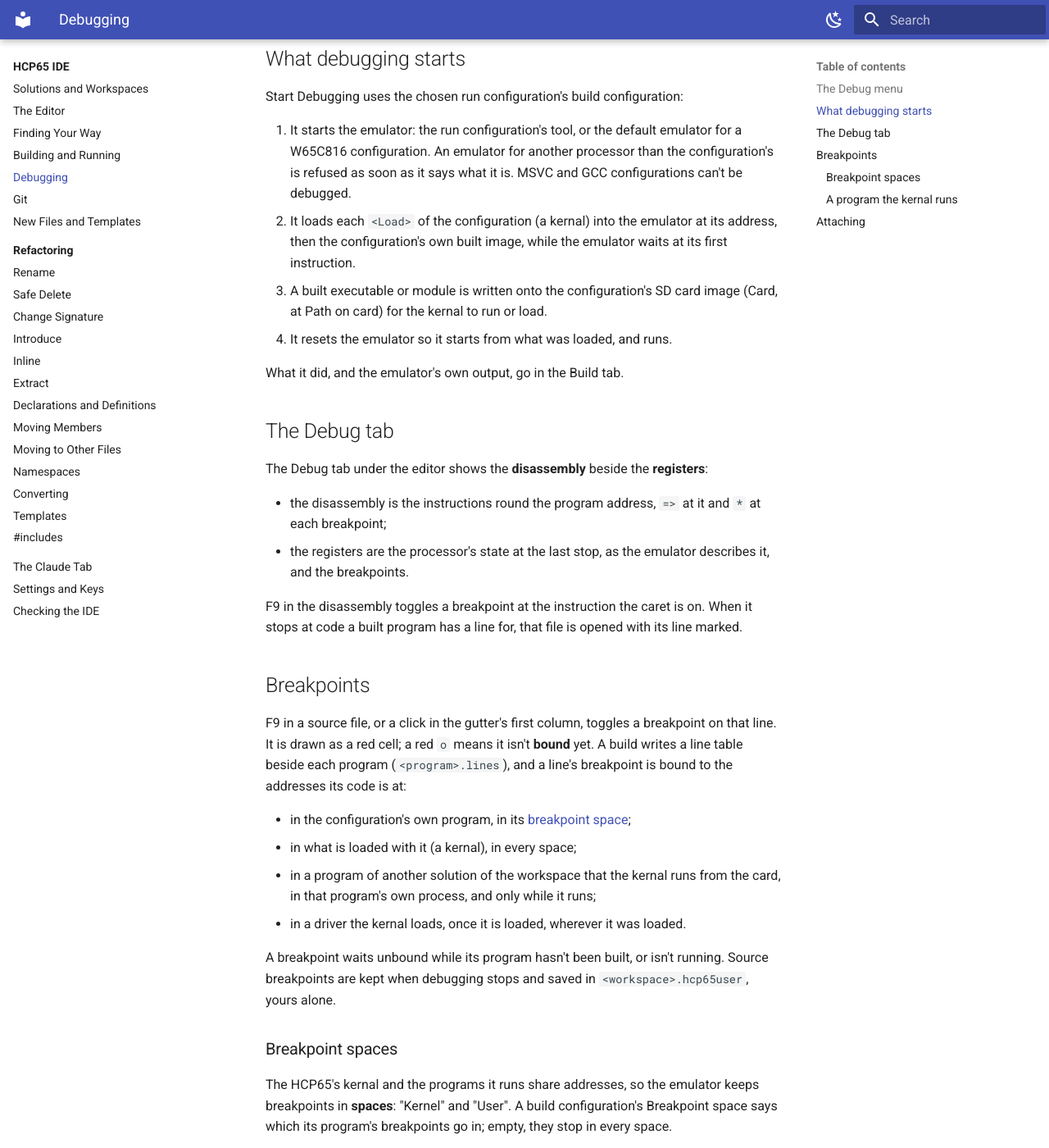
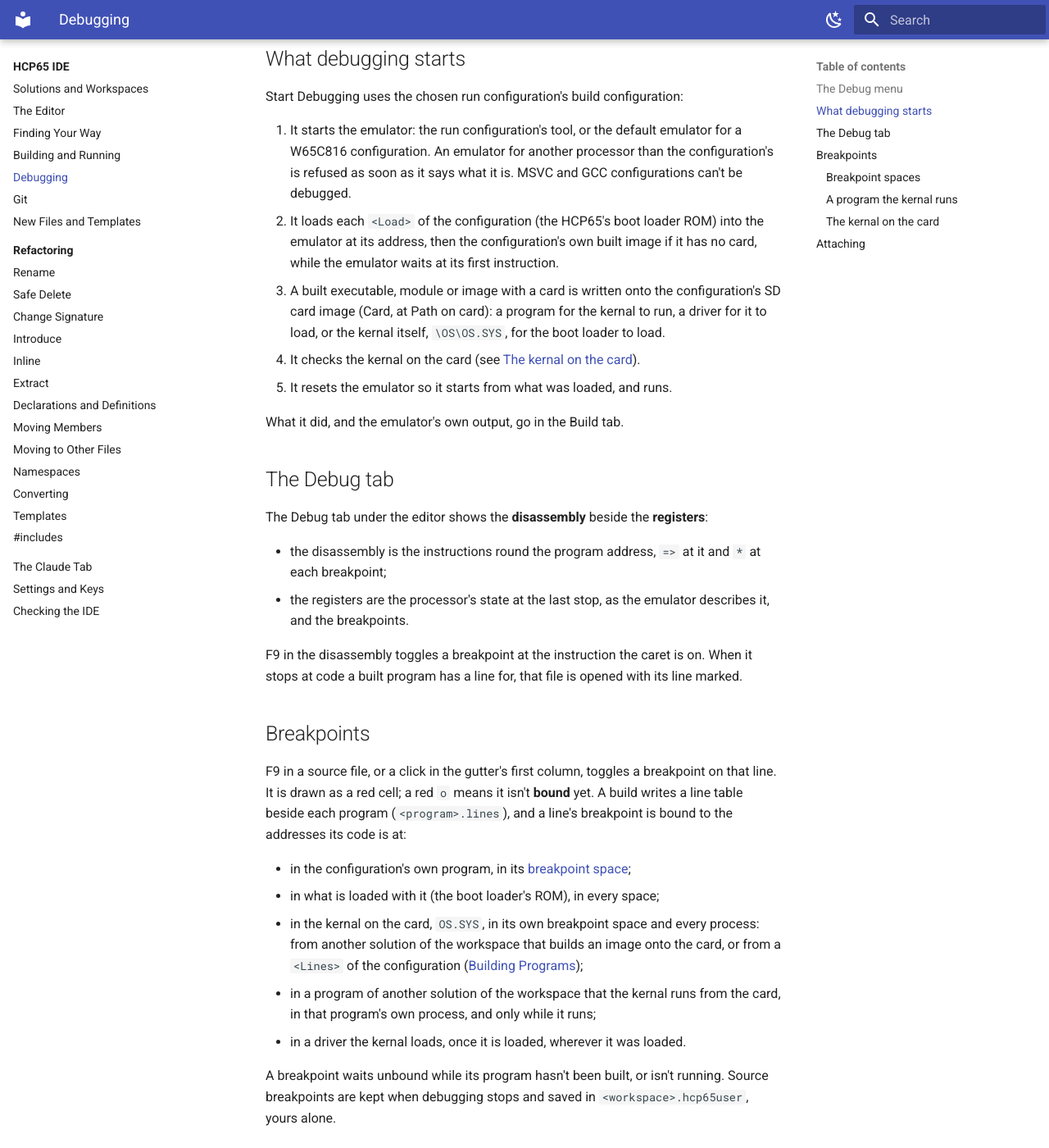
Before and after one commit to andrewpaterson/HCP65, an MkDocs documentation site: the page built from Website/docs/ide/debugging.md, in a window 1280 px wide and 1400 px high, scrolled down 1363 px. Shown: the whole window at 82% size. Built offline with MkDocs 1.6.1 and Material for MkDocs 9.7.7, drawn with Linux system fonts in a browser that asks for light colours; plug-ins that fetch from the network failed and are left out; some of the changed text lies outside the part shown.

Commit message:
The IDE's debugging page says the boot loader's ROM is what is loaded, how the kernal on the card's source breakpoints are bound, and what the Build tab says when the card's OS.SYS isn't the one built.

```diff
--- a/Website/docs/ide/debugging.md
+++ b/Website/docs/ide/debugging.md
@@ -35,11 +35,14 @@ Start Debugging uses the chosen run configuration's build configuration:
 1. It starts the emulator: the run configuration's tool, or the default emulator for a W65C816
    configuration.  An emulator for another processor than the configuration's is refused as soon as it
    says what it is.  MSVC and GCC configurations can't be debugged.
-2. It loads each `<Load>` of the configuration (a kernal) into the emulator at its address, then the
-   configuration's own built image, while the emulator waits at its first instruction.
-3. A built executable or module is written onto the configuration's SD card image (Card, at Path on
-   card) for the kernal to run or load.
-4. It resets the emulator so it starts from what was loaded, and runs.
+2. It loads each `<Load>` of the configuration (the HCP65's boot loader ROM) into the emulator at its
+   address, then the configuration's own built image if it has no card, while the emulator waits at
+   its first instruction.
+3. A built executable, module or image with a card is written onto the configuration's SD card image
+   (Card, at Path on card): a program for the kernal to run, a driver for it to load, or the kernal
+   itself, `\OS\OS.SYS`, for the boot loader to load.
+4. It checks the kernal on the card (see [The kernal on the card](#the-kernal-on-the-card)).
+5. It resets the emulator so it starts from what was loaded, and runs.
 
 What it did, and the emulator's own output, go in the Build tab.
 
@@ -61,7 +64,10 @@ drawn as a red cell; a red `o` means it isn't **bound** yet.  A build writes a l
 program (`<program>.lines`), and a line's breakpoint is bound to the addresses its code is at:
 
 - in the configuration's own program, in its [breakpoint space](#breakpoint-spaces);
-- in what is loaded with it (a kernal), in every space;
+- in what is loaded with it (the boot loader's ROM), in every space;
+- in the kernal on the card, `OS.SYS`, in its own breakpoint space and every process: from another
+  solution of the workspace that builds an image onto the card, or from a `<Lines>` of the
+  configuration ([Building Programs](../compiler/building.md));
 - in a program of another solution of the workspace that the kernal runs from the card, in that
   program's own process, and only while it runs;
 - in a driver the kernal loads, once it is loaded, wherever it was loaded.
@@ -78,9 +84,18 @@ breakpoints go in; empty, they stop in every space.
 ### A program the kernal runs
 
 When the configuration's program is one the kernal runs as a process (its file on the card, say
-`\boot.exe`), its breakpoints stop only in that process.  The emulator tells the IDE as each process
+`\OS\SHELL.EXE`), its breakpoints stop only in that process.  The emulator tells the IDE as each process
 starts and ends; when the program's process starts, the emulator stops before it runs so its breakpoints
 can be given, and goes on.  That stop isn't shown.
+
+### The kernal on the card
+
+The kernal isn't loaded by the IDE: the boot loader reads it from the card.  Its line table is only
+right if the card's `OS.SYS` is the one that was built, so when debugging starts the IDE compares
+them (a `<Lines>` says which file on the card with its `CardPath`).  If they differ, the Build tab
+says that the card's `\OS\OS.SYS` isn't the one built and its source lines may be wrong; if the
+card hasn't one, that the source lines aren't of what runs.  Debugging goes on either way.
+Debugging the kernal's own configuration once puts the one built on the card.
 
 ## Attaching
 
```
